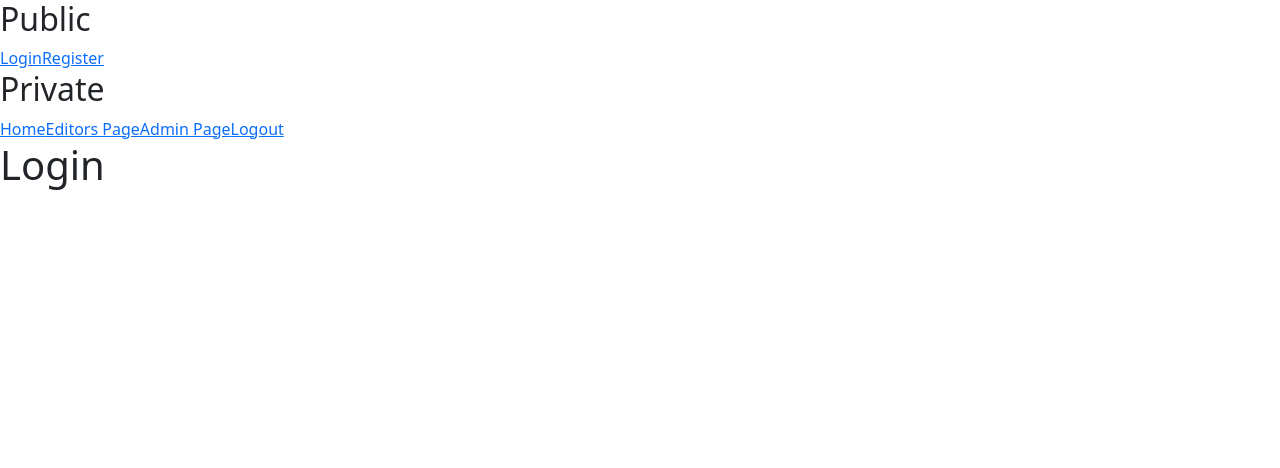
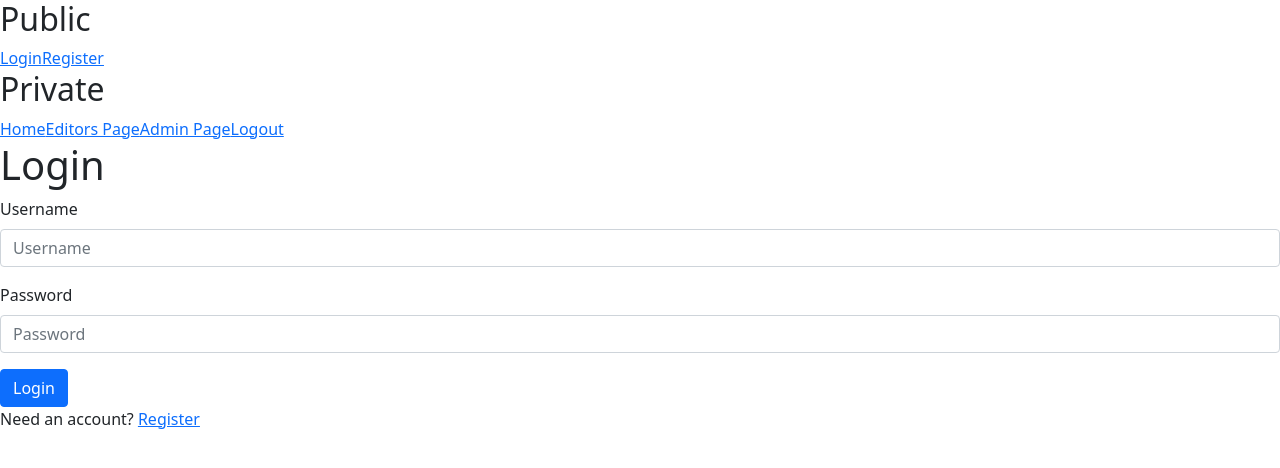
Before and after one commit to KheeForDev/react, a React (Create React App) app: page /login in a window 1280 px wide. Shown: the top 468 px of the page. Built offline with nearby package versions, Linux system fonts and the light colour scheme.

Commit message:
UPD: Login component and authentication for protected route.

```diff
--- a/public/style.css
+++ b/public/style.css
@@ -25,3 +25,11 @@
     color: red;
     margin-left: 0.25rem;
 }
+
+.errmsg {
+    background-color: lightpink;
+    color: firebrick;
+    font-weight: bold;
+    padding: 0.5rem;
+    margin-bottom: 0.5rem;
+}
--- a/src/App.js
+++ b/src/App.js
@@ -5,9 +5,11 @@ import { Routes, Route } from "react-router-dom";
 import "bootstrap/dist/css/bootstrap.min.css";
 
 import Layout from "./components/Layout";
+import RequireAuth from "./components/RequireAuth";
 import Login from "./components/Login";
 import Register from "./components/Register";
 import Unauthorized from "./components/Unauthorized"
+import Home from "./components/Home";
 import Missing from "./components/Missing";
 
 function App() {
@@ -18,6 +20,11 @@ function App() {
         <Route path="login" element={<Login />} />
         <Route path="register" element={<Register />} />
         <Route path="unauthorized" element={<Unauthorized />} />
+
+        {/* protected routes */}
+        <Route element={<RequireAuth allowedRoles={["ROLE_USER", "ROLE_ADMIN"]} />}>
+          <Route path="/" element={<Home />} />
+        </Route>
       </Route>
 
       {/* for route that does not match any of the above */}
--- /dev/null
+++ b/src/components/Home.js
@@ -0,0 +1,13 @@
+import React from "react";
+
+const Home = () => {
+    return (
+        <section>
+            <h1>Home</h1>
+            <br />
+            <p>You are logged in!</p>
+        </section>
+    );
+}
+
+export default Home;
--- a/src/components/Login.js
+++ b/src/components/Login.js
@@ -1,10 +1,83 @@
-import React from "react";
+import React, { useState, useEffect } from "react";
+import { Link, useNavigate } from "react-router-dom";
+import Button from 'react-bootstrap/Button';
+import Form from 'react-bootstrap/Form';
+
+import * as constant from "../util/constant";
+import useAuth from "../hook/useAuth";
+import axios from "../util/axios";
 
 const Login = () => {
+    const { setAuth } = useAuth();
+
+    const navigate = useNavigate();
+
+    const [username, setUsername] = useState('');
+    const [password, setPassword] = useState('');
+    const [errMsg, setErrMsg] = useState('');
+
+    // clear error message when dependencies value change
+    useEffect(() => {
+        setErrMsg("");
+    }, [username, password])
+
+    const handleSubmit = async (e) => {
+        e.preventDefault();
+
+        try {
+            const response = await axios.post(
+                constant.API_LOGIN,
+                JSON.stringify({
+                    username,
+                    password
+                })
+            );
+
+            const { roles, accessToken } = response.data;
+            setAuth({ username, roles, accessToken })
+
+            navigate("/");
+        } catch (err) {
+            setErrMsg(err?.message);
+        }
+    };
+
     return (
-        <div>
+        <section>
+            <p className={errMsg ? "errmsg" : "hide"}>{errMsg}</p>
             <h1>Login</h1>
-        </div>
+            <Form onSubmit={handleSubmit}>
+                <Form.Group className="mb-3">
+                    <Form.Label>Username</Form.Label>
+                    <Form.Control
+                        type="text"
+                        placeholder="Username"
+                        onChange={(e) => setUsername(e.target.value)}
+                        value={username}
+                        required
+                    />
+                </Form.Group>
+
+                <Form.Group className="mb-3">
+                    <Form.Label>Password</Form.Label>
+                    <Form.Control
+                        type="password"
+                        placeholder="Password"
+                        onChange={(e) => setPassword(e.target.value)}
+                        value={password}
+                        required
+                    />
+                </Form.Group>
+
+                <Button variant="primary" type="submit">
+                    Login
+                </Button>
+
+                <p>
+                    Need an account? <Link to="/register">Register</Link>
+                </p>
+            </Form>
+        </section>
     );
 }
 
--- a/src/components/Register.js
+++ b/src/components/Register.js
@@ -1,4 +1,5 @@
 import React, { useState, useEffect } from "react";
+import { Link } from "react-router-dom";
 import Button from 'react-bootstrap/Button';
 import Form from 'react-bootstrap/Form';
 import { FontAwesomeIcon } from "@fortawesome/react-fontawesome";
@@ -57,7 +58,7 @@ const Register = () => {
     };
 
     return (
-        <div>
+        <section>
             <p className={errMsg ? "errmsg" : "hide"}>{errMsg}</p>
             <h1>Register</h1>
             <Form onSubmit={handleSubmit}>
@@ -118,10 +119,14 @@ const Register = () => {
                 </Form.Group>
 
                 <Button variant="primary" type="submit">
-                    Submit
+                    Register
                 </Button>
+
+                <p>
+                    Already a user? <Link to="/login">Login</Link>
+                </p>
             </Form>
-        </div>
+        </section>
     );
 }
 
--- /dev/null
+++ b/src/components/RequireAuth.js
@@ -0,0 +1,27 @@
+import React from "react";
+import { Outlet, Navigate, useLocation } from "react-router-dom";
+
+import useAuth from "../hook/useAuth";
+
+const RequireAuth = ({ allowedRoles }) => {
+    const { auth } = useAuth();
+    const location = useLocation();
+
+    return (
+        // return child component
+        // auth has roles and is in the allowed role list
+        //
+        // return unauthorized page
+        // auth has no role, but is logged in
+        //
+        // return login page
+        // auth has no role and not logged in
+        auth?.roles?.find(role => allowedRoles.includes(role))
+            ? <Outlet />
+            : auth?.user
+                ? <Navigate to="/unauthorized" />
+                : <Navigate to="/login" />
+    );
+}
+
+export default RequireAuth;
--- a/src/util/constant.js
+++ b/src/util/constant.js
@@ -1,4 +1,5 @@
 export const REGEX_USER = /^[A-z][A-z0-9-_]{3,23}$/;
 export const REGEX_PASSWORD = /^(?=.*[a-z])(?=.*[A-Z])(?=.*[0-9])(?=.*[!@#$%]).{8,24}$/;
 
-export const API_REGISTER = "/user/save"
+export const API_LOGIN = "/login";
+export const API_REGISTER = "/user/save";
```
